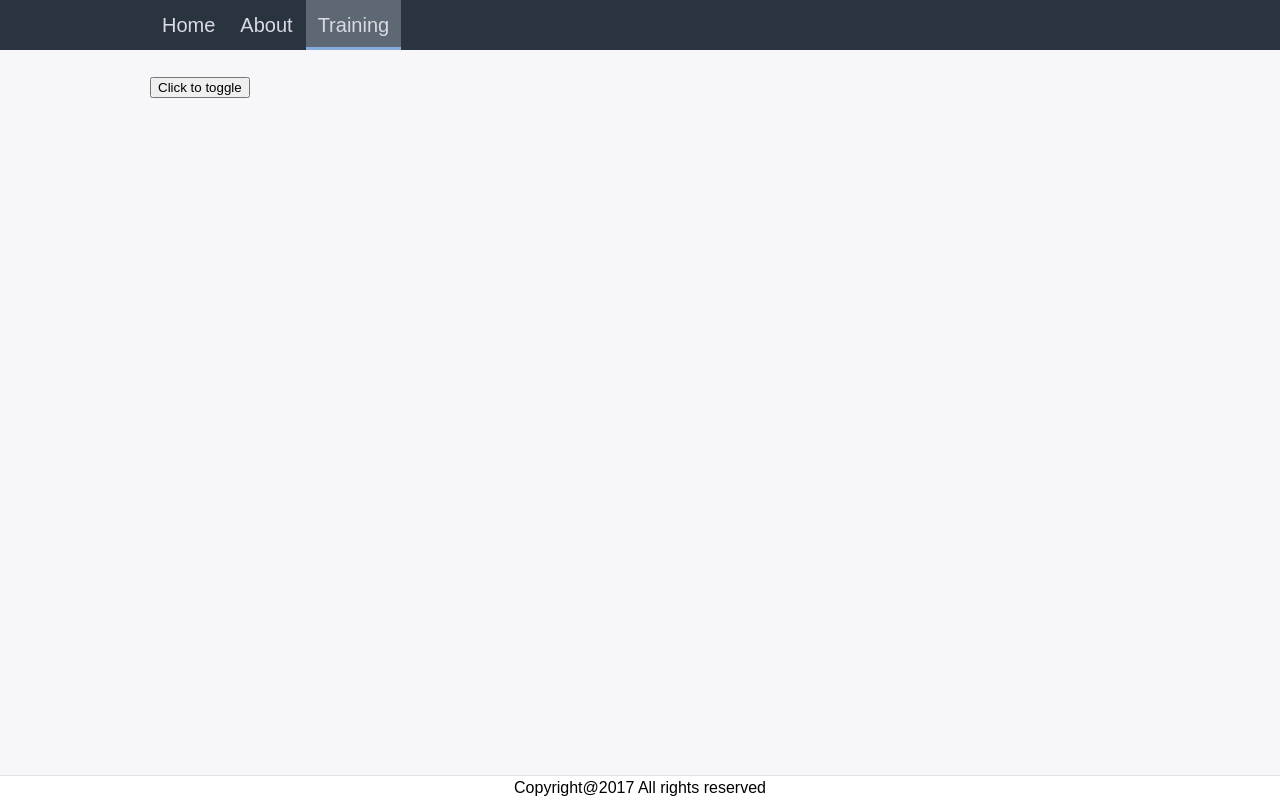
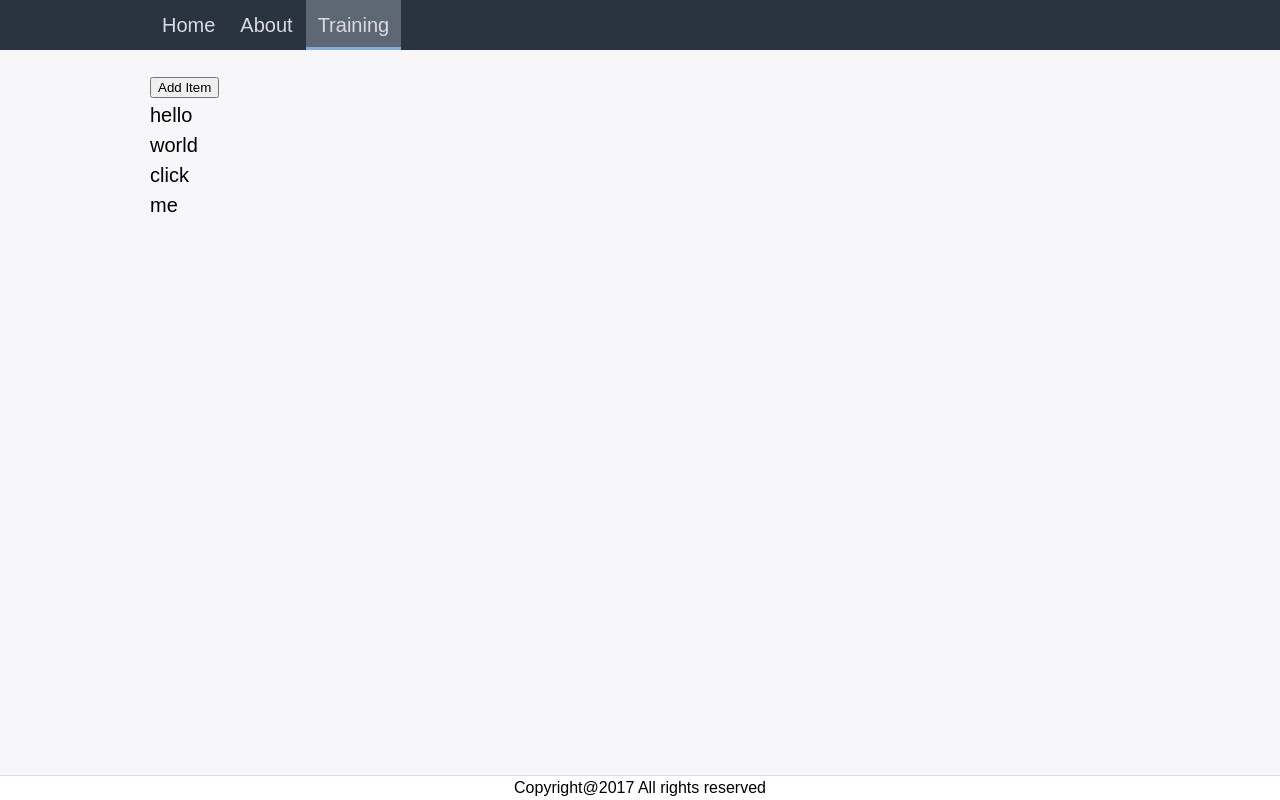
Before and after one commit to bondom/isomorphic-app, a React (Create React App) app: page /training in a window 1280 px wide. Built offline with nearby package versions, Linux system fonts and the light colour scheme; what webfontloader would draw is missing.

Commit message:
added transition behaviour to pages

```diff
--- a/package.json
+++ b/package.json
@@ -12,7 +12,7 @@
     "react-dom": "^16.1.1",
     "react-router-dom": "^4.2.2",
     "react-scripts": "1.0.17",
-    "react-transition-group": "^2.2.1",
+    "react-transition-group": "^1.2.1",
     "serialize-javascript": "^1.4.0",
     "webfontloader": "^1.6.28"
   },
--- a/src/components/layout/App.jsx
+++ b/src/components/layout/App.jsx
@@ -11,6 +11,7 @@ import { getQAs } from 'actions/qa';
 import About from 'pages/about/About';
 import TodoList from 'pages/todo-list/TodoList'
 import './App.css';
+//import TransitionWrapper from 'components/transition-wrapper/TransitionWrapper';
 
 class App extends Component {
     constructor(props) {
@@ -50,10 +51,14 @@ class App extends Component {
                     <div className="main-wrapper">
                         <div className="main">
                             <Switch>
-                                <Route exact path="/"
-                                       render={() => <QA initialQAs={this.state.qas} createQA={this.addQA}/>}/>
+                                {/*<TransitionWrapper exact path="/" component={QA}
+                                                 componentProps={{initialQAs: this.state.qas, createQA: this.addQA}}/>
+                                <TransitionWrapper path="/about" component={About}/>
+                                <TransitionWrapper path="/training" component={TodoList}/>*/}
+                                <Route exact path="/" render={(props) => <QA {...props} initialQAs={this.state.qas} createQA={this.addQA}/>}/>
                                 <Route path="/about" component={About}/>
                                 <Route path="/training" component={TodoList}/>
+
                             </Switch>
                         </div>
                     </div>
--- /dev/null
+++ b/src/components/transition-wrapper/TransitionWrapper.jsx
@@ -0,0 +1,37 @@
+import React, {Component} from 'react';
+import {Route} from 'react-router-dom';
+
+import {CSSTransitionGroup} from 'react-transition-group'
+
+const TransitionWrapper = (WrappedComponent) => {
+
+    return class TransitionWrapper extends Component {
+        render() {
+            return (
+                <CSSTransitionGroup
+                    transitionName="example"
+                    transitionAppear={true}
+                    transitionAppearTimeout={500}
+                    transitionEnterTimeout={500}
+                    transitionLeaveTimeout={500}>
+                    <WrappedComponent {...this.props} />
+                </CSSTransitionGroup>
+            )
+        }
+    }
+
+{/*        <Route {...rest} render={(props) => (//props - contains props of Router(history, match location)
+            <CSSTransitionGroup
+                transitionName="example"
+                transitionAppear={true}
+                transitionAppearTimeout={500}
+                transitionEnterTimeout={500}
+                transitionLeaveTimeout={500}>
+                <WrappedComponent {...props} {...componentProps}/>
+            </CSSTransitionGroup>
+        )}/>*/}
+
+}
+
+
+export default TransitionWrapper;
--- a/src/data/index.js
+++ b/src/data/index.js
@@ -10,5 +10,21 @@ export const qa = [
         question: "ES6 vs ES2015 - What to call a JavaScript version?",
         answer: "Officially, the name is \"ECMAScript 2015 Language\" and it's the 6th Edition of the ECMA-262 standard. The specification mentions neither ES6 or ES2015, though they are handy abbreviations." +
         ""
+    },
+    {
+        question: "React Components, Elements, and Instances",
+        answer: "An element is a plain object describing what you want to appear on the screen in terms of the DOM nodes or other components. Elements can contain other elements in their props. Creating a React element is cheap. Once an element is created, it is never mutated.\n" +
+        "A component can be declared in several different ways. It can be a class with a render() method. Alternatively, in simple cases, it can be defined as a function. In either case, it takes props as an input, and returns an element tree as the output.\n" +
+        "When a component receives some props as an input, it is because a particular parent component returned an element with its type and these props. This is why people say that the props flows one way in React: from parents to children.\n" +
+        "An instance is what you refer to as this in the component class you write." +
+        "Functional components don’t have instances at all. Class components have instances, but you never need to create a component instance directly—React takes care of this." +
+        "Finally, to create elements, use React.createElement(), JSX, or an element factory helper. Don’t write elements as plain objects in the real code—just know that they are plain objects under the hood."
+    },
+    {
+        question: "React Higher Order Components in depth",
+        answer: "A Higher Order Component is just a React Component that wraps another one." +
+        "The two main ways of implementing HOCs in React: Props Proxy (PP) and Inheritance Inversion (II). Both enable different ways of manipulating the WrappedComponent." +
+        "React-Redux - is Props Proxy implementation('connect' function)" +
+        "https://medium.com/@franleplant/react-higher-order-components-in-depth-cf9032ee6c3e"
     }
 ]
--- a/src/pages/about/About.jsx
+++ b/src/pages/about/About.jsx
@@ -1,5 +1,6 @@
 import React, {Component} from 'react';
 import PropTypes from 'prop-types';
+import TransitionWrapper from 'components/transition-wrapper/TransitionWrapper'
 
 class About extends Component {
     render() {
@@ -13,4 +14,4 @@ class About extends Component {
 
 About.propTypes = {};
 
-export default About;
+export default TransitionWrapper(About);
--- a/src/pages/qa/QA.jsx
+++ b/src/pages/qa/QA.jsx
@@ -3,6 +3,7 @@ import PropTypes from 'prop-types';
 import QAitem from 'components/widgets/qa-item/QAitem';
 import './QA.css'
 import NewQA from "components/widgets/new-qa/NewQA";
+import TransitionWrapper from 'components/transition-wrapper/TransitionWrapper'
 
 class QA extends Component {
 
@@ -93,4 +94,4 @@ QA.propTypes = {
     initialQAs: PropTypes.array.isRequired,
     createQA: PropTypes.func.isRequired
 };
-export default QA;
+export default TransitionWrapper(QA);
--- /dev/null
+++ b/src/pages/todo-list/TodoList.css
@@ -0,0 +1,20 @@
+.example-enter {
+  opacity: 0.01; }
+
+.example-enter.example-enter-active {
+  opacity: 1;
+  transition: opacity 500ms ease-in; }
+
+.example-leave {
+  opacity: 1; }
+
+.example-leave.example-leave-active {
+  opacity: 0.01;
+  transition: opacity 300ms ease-in; }
+
+.example-appear {
+  opacity: 0.01; }
+
+.example-appear.example-appear-active {
+  opacity: 1;
+  transition: opacity .5s ease-in; }
--- a/src/pages/todo-list/TodoList.jsx
+++ b/src/pages/todo-list/TodoList.jsx
@@ -1,64 +1,47 @@
-import React from 'react'
+import React, {Component} from 'react'
 import ReactDOM from 'react-dom'
-import { Transition } from 'react-transition-group'
+import { CSSTransitionGroup  } from 'react-transition-group'
+import './TodoList.css';
+class TodoList extends Component {
+    constructor(props) {
+        super(props);
+        this.state = {items: ['hello', 'world', 'click', 'me']};
+        this.handleAdd = this.handleAdd.bind(this);
+    }
 
-const duration = 300;
+    handleAdd() {
+        const newItems = this.state.items.concat([
+            prompt('Enter some text')
+        ]);
+        this.setState({items: newItems});
+    }
 
-const defaultStyle = {
-    transition: `height ${duration}ms ease-in-out`,
-    height: 0,
-    display: 'inline-block',
-    backgroundColor: '#8787d8',
-    overflow: 'hidden',
-    boxSizing: 'border-box'
-}
-
-const transitionStyles = {
-    entering: {
-        height: 0
-    },
-    entered: {
-        height: 82
-    },
-};
-
-const Fade = ({ in: inProp }) => (
-    <Transition in={inProp} timeout={duration}>
-        {(state) => (
-            <div style={{
-                ...defaultStyle,
-                ...transitionStyles[state]
-            }}>
-                <div style={{padding: 20}}>
-                    I'm A fade Transition!
-                </div>
-            </div>
-        )}
-    </Transition>
-);
-
-class Example extends React.Component {
-    state = { show: false }
-
-    handleToggle() {
-        this.setState(({ show }) => ({
-            show: !show
-        }))
+    handleRemove(i) {
+        let newItems = this.state.items.slice();
+        newItems.splice(i, 1);
+        this.setState({items: newItems});
     }
 
     render() {
-        const { show } = this.state
+        const items = this.state.items.map((item, i) => (
+            <div key={item} onClick={() => this.handleRemove(i)}>
+                {item}
+            </div>
+        ));
+
         return (
             <div>
-                <button onClick={() => this.handleToggle()}>
-                    Click to toggle
-                </button>
-                <div>
-                    <Fade in={!!show} />
-                </div>
+                <button onClick={this.handleAdd}>Add Item</button>
+                <CSSTransitionGroup
+                    transitionName="example"
+                    //transitionAppear={true}
+                    transitionEnterTimeout={500}
+                    transitionLeaveTimeout={1000}>
+                    {items}
+                </CSSTransitionGroup>
             </div>
-        )
+        );
     }
 }
 
-export default Example;
+export default TodoList;
--- /dev/null
+++ b/src/pages/todo-list/TodoList.scss
@@ -0,0 +1,26 @@
+.example-enter {
+  opacity: 0.01;
+}
+
+.example-enter.example-enter-active {
+  opacity: 1;
+  transition: opacity 500ms ease-in;
+}
+
+.example-leave {
+  opacity: 1;
+}
+
+.example-leave.example-leave-active {
+  opacity: 0.01;
+  transition: opacity 300ms ease-in;
+}
+
+.example-appear {
+  opacity: 0.01;
+}
+
+.example-appear.example-appear-active {
+  opacity: 1;
+  transition: opacity .5s ease-in;
+}
```
